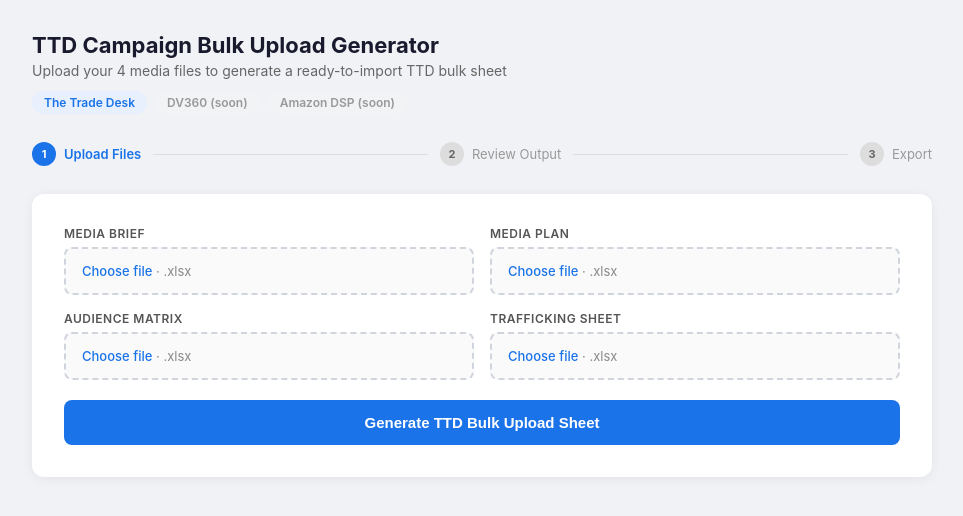
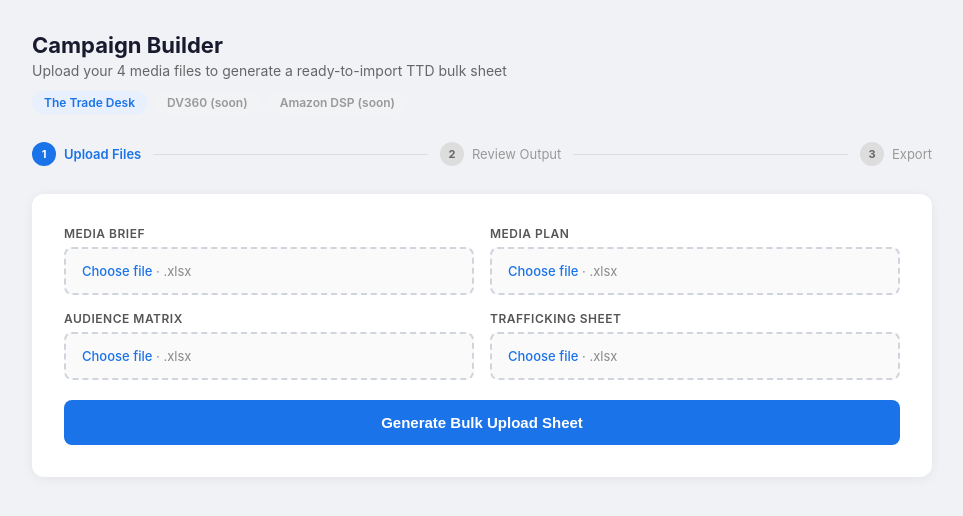
Before and after one commit to intothecheynet/ttd-campaign-builder, a FastAPI app: page / in a window 1280 px wide. Shown: the top 516 px of the page, without its empty margins (158-1121 px from the left). Run offline with FastAPI, Linux system fonts and the light colour scheme; some libraries are stand-ins or nearby versions.

Commit message:
Rename app to Campaign Builder
Co-Authored-By: Claude Sonnet 4.6 <noreply@anthropic.com>

```diff
--- a/templates/index.html
+++ b/templates/index.html
@@ -3,7 +3,7 @@
 <head>
   <meta charset="UTF-8">
   <meta name="viewport" content="width=device-width, initial-scale=1.0">
-  <title>TTD Campaign Builder</title>
+  <title>Campaign Builder</title>
   <style>
     * { box-sizing: border-box; margin: 0; padding: 0; }
     body {
@@ -182,7 +182,7 @@
 <div class="container">
 
   <div class="header">
-    <h1>TTD Campaign Bulk Upload Generator</h1>
+    <h1>Campaign Builder</h1>
     <p>Upload your 4 media files to generate a ready-to-import TTD bulk sheet</p>
     <div class="dsps">
       <span class="dsp-badge active">The Trade Desk</span>
@@ -239,7 +239,7 @@
           </div>
         </div>
         <button type="submit" class="btn btn-primary btn-full" id="generateBtn">
-          Generate TTD Bulk Upload Sheet
+          Generate Bulk Upload Sheet
         </button>
       </form>
       <div id="uploadStatus" class="status"></div>
@@ -417,7 +417,7 @@
     }
 
     btn.disabled = false;
-    btn.textContent = 'Generate TTD Bulk Upload Sheet';
+    btn.textContent = 'Generate Bulk Upload Sheet';
   });
 
   // ── Revise ──────────────────────────────────────────────────────────────
```
